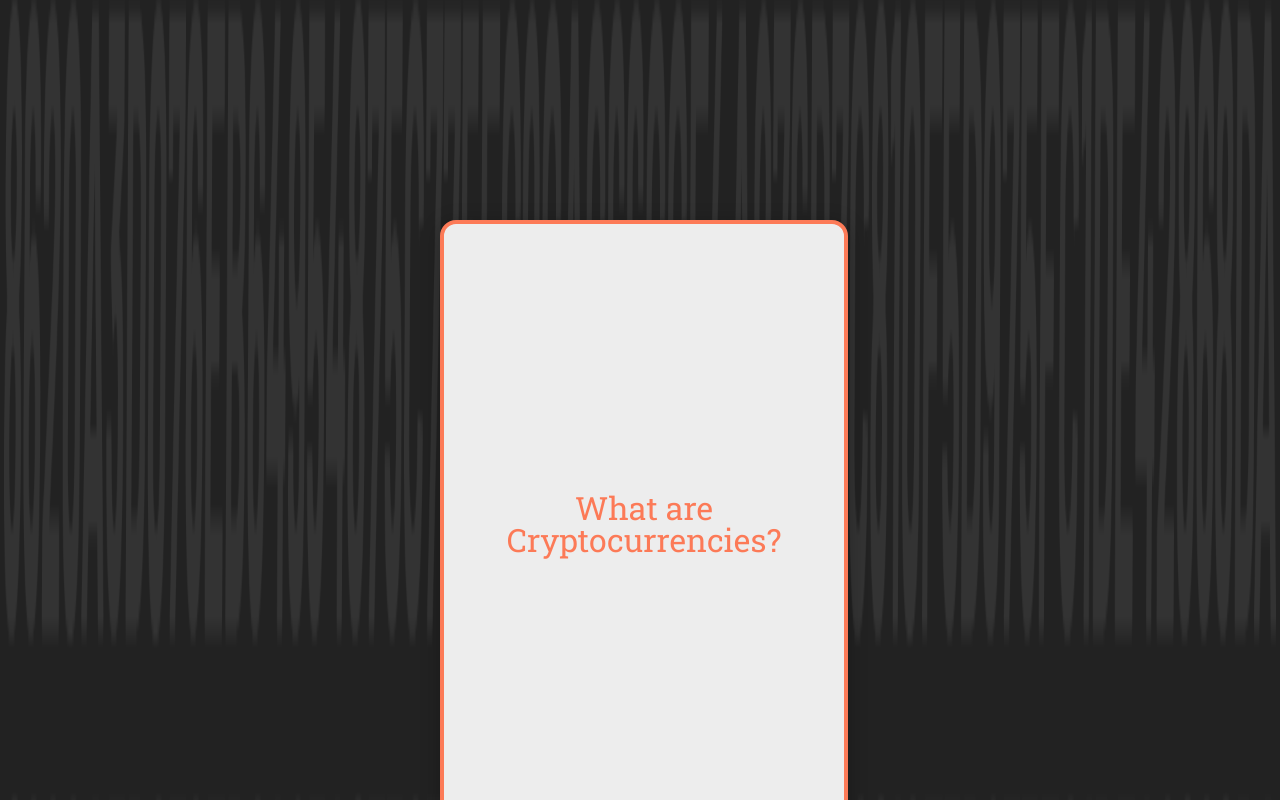
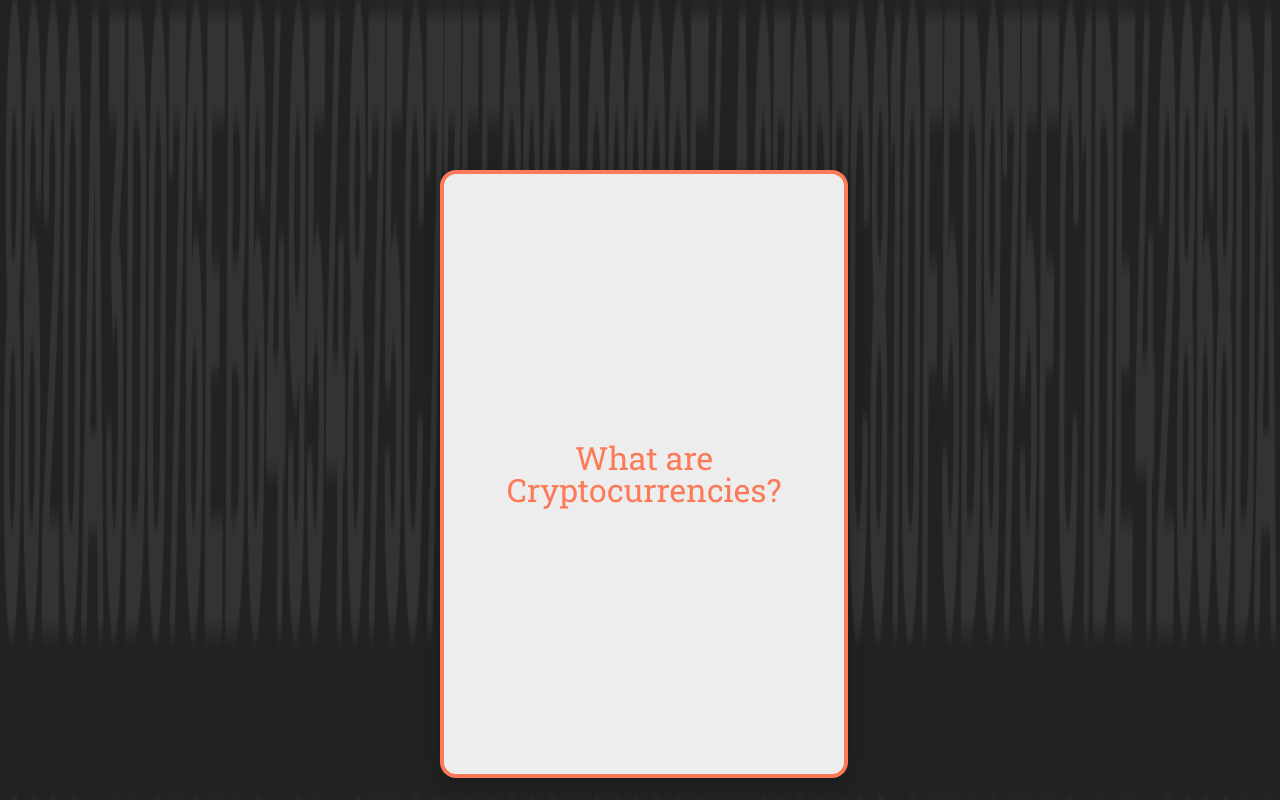
Before and after one commit to TreyDavis18/Senior-Thesis, a plain HTML site: page index.html in a window 1280 px wide. Shown: the part 1280-2080 px from the top of the page. Drawn offline with Linux system fonts and the light colour scheme.

Commit message:
Margin Changes

```diff
--- a/css/style.css
+++ b/css/style.css
@@ -16,7 +16,7 @@ body {
 }
 
 .content {
-    min-width: 100%;
+    max-width: 100%;
     min-height: 100vh;
     background-size: 100%;
     background-color: #222;
@@ -61,7 +61,7 @@ body {
 /**Card Styling**/
 
 .card {
-    margin: 100px auto 0;
+    margin: 50px auto 0;
     min-width: 400px;
     min-height: 600px;
     perspective: 1000px;
@@ -164,6 +164,9 @@ body {
 .group2,
 .group3,
 .group4 {
-    margin: auto;
+    margin-top: auto;
+    margin-bottom: auto;
+    margin-left: 2px;
+    margin-right: 2px;
     display: flex;
 }
```
